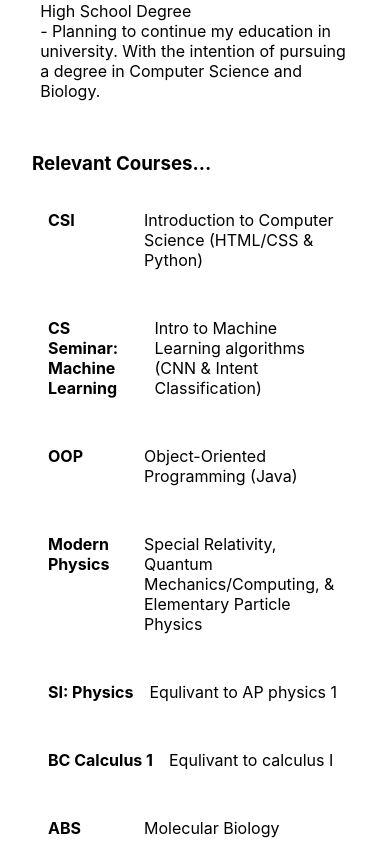
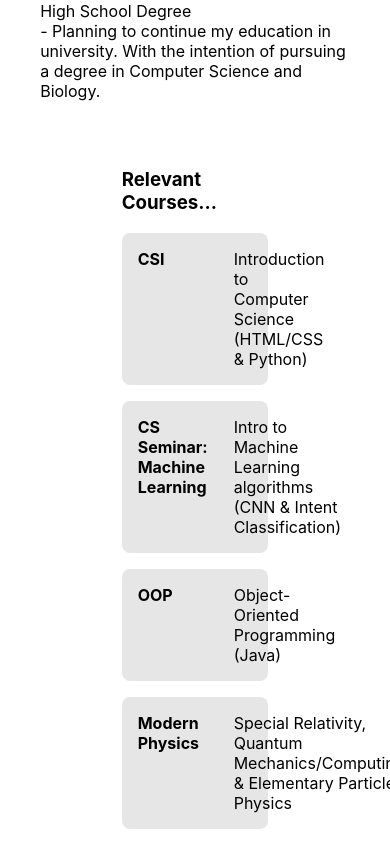
Before and after one commit to asor-1/personal_website, a React (Create React App) app: page / in a window 390 px wide. Shown: the part 1500-2344 px from the top of the page. Built offline with nearby package versions, Linux system fonts and the light colour scheme.

Commit message:
updating the responsive design for home

```diff
--- a/package.json
+++ b/package.json
@@ -15,7 +15,7 @@
     "react-dom": "^18.3.1",
     "react-markdown": "^9.0.1",
     "react-router-dom": "^6.25.1",
-    "react-scripts": "5.0.1",
+    "react-scripts": "^5.0.1",
     "web-vitals": "^2.1.4"
   },
   "scripts": {
--- a/src/css_pages/Home.css
+++ b/src/css_pages/Home.css
@@ -41,7 +41,7 @@ body, #root {
     display: flex;
     flex-direction: column;
     align-items: center;
-    background-color: var(--bg-color);
+    background-color: var(--bg-color) !important;
     color: var(--text-color);
     padding: 2rem;
     min-height: 100vh;
@@ -49,8 +49,7 @@ body, #root {
 
 
 .content {
-    width: 80%;
-    max-width: 45%;
+    width: 50%;
     text-align: center;
     padding: 0.75rem;
     border: 1px solid;
@@ -94,13 +93,11 @@ body, #root {
 }
 
 .headshot {
-    position: absolute;
-    right: 1rem;
-    top: 3rem;
+    position: relative;
 }
 
 .headshot img {
-    width: 80%;
+    width: 50%;
     height: 50%;
     border-radius: 50%;
     object-fit: cover;
@@ -270,6 +267,9 @@ body, #root {
 }
 
 .education-classes {
+    width: 80%;
+    max-width: 45%;
+    padding: 1rem;
     margin-bottom: 2rem;
     text-align: left;
 }
@@ -283,15 +283,16 @@ body, #root {
 .course-item {
     display: flex;
     align-items: left;
-    background-color: var(--card-bg-color);
-    color: var(--text-color);
+    background-color: #e7e6e6;
+    color: black;
     border-radius: 0.5rem;
     padding: 1rem;
     transition: background-color 0.3s ease;
 }
 
 .course-item:hover {
-    background-color: var(--hover-bg-color);
+    background-color: #d8d6d6;
+    ;
 }
 
 .course-code {
--- a/src/pages/Home.js
+++ b/src/pages/Home.js
@@ -25,16 +25,10 @@ const Home = () => {
     const [showPdf, setShowPdf] = useState(false);
     const { theme } = useContext(ThemeContext);
     const [showMap, setShowMap] = useState(false);
-    const [showPopup, setShowPopup] = useState(false);
 
     const toggleMap = () => {
         setShowMap(!showMap);
     };
-
-    const togglePopup = () => {
-        setShowPopup(!showPopup);
-    };
-
 
     return (
         <div className={`home-container ${theme}`}>
@@ -164,7 +158,7 @@ const Home = () => {
                     - Planning to continue my education in university. With the intention of pursuing a degree in Computer Science and Biology.
                 </p>
             </div>
-            <div className={`education-classes ${theme}`}>
+            <div className='education-classes'>
                 <h3 className='education-header'>Relevant Courses...</h3>
                 <div className='course-list'>
                     <div className='course-item'>
@@ -260,21 +254,6 @@ const Home = () => {
                 </div>
 
             </div>
-
-            <div>
-            <button className="fixed-button" onClick={togglePopup}>
-                Inspiration
-            </button>
-            {showPopup && (
-                <div className="popup">
-                    <button className="close-button" onClick={togglePopup}>X</button>
-                    <div className="popup-content">
-                        <h3>Where I got my inspiration from...</h3>
-                        <p>The design of this webpage was inspired by Aidan Andrews. Check out his website https://www.aidanandrews.info/ </p>
-                    </div>
-                </div>
-            )}
-        </div>
         </div>
     );
 };
```
Also changed, not shown: 1 other file (tests, documents, lock files or other folders).
